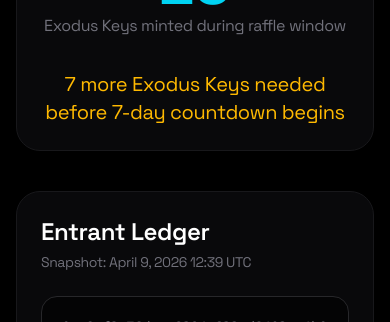
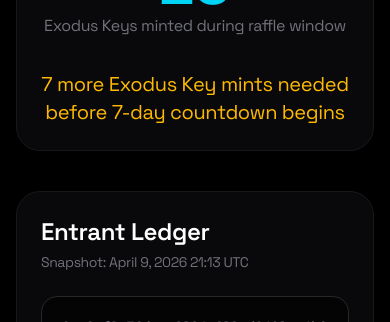
Before and after one commit to GridPhantoms/grid-keys-points, a Next.js app: page /raffle in a window 390 px wide. Shown: the part 720-1042 px from the top of the page. Built offline with nearby package versions, Linux system fonts and the light colour scheme.

Commit message:
Update navigation on all pages + add hamburger menu to raffle tracker

```diff
--- a/app/raffle/page.tsx
+++ b/app/raffle/page.tsx
@@ -9,8 +9,8 @@ export default function RaffleTracker() {
   const [entrants, setEntrants] = useState<any[]>([]);
   const [loading, setLoading] = useState(true);
   const [countdownEnd, setCountdownEnd] = useState<number | null>(null);
-  const [lastSnapshot] = useState("April 9, 2026 12:39 UTC");
-  const [menuOpen, setMenuOpen] = useState(false);   // ← Added for hamburger menu
+  const [lastSnapshot] = useState("April 9, 2026 21:13 UTC");
+  const [menuOpen, setMenuOpen] = useState(false);
 
   useEffect(() => {
     const loadSnapshot = async () => {
@@ -65,7 +65,7 @@ export default function RaffleTracker() {
 
   return (
     <div className="min-h-screen bg-black text-white flex flex-col">
-      {/* FULL NAV WITH HAMBURGER MENU */}
+      {/* Nav with Hamburger Menu */}
       <nav className="border-b border-zinc-900 bg-zinc-950 py-4 sticky top-0 z-50">
         <div className="max-w-7xl mx-auto px-6 flex items-center justify-between">
           <Link href="/" className="font-bold text-2xl tracking-[-1px]">
@@ -137,7 +137,7 @@ export default function RaffleTracker() {
           {totalTickets < 30 ? (
             <div className="mt-8 text-center">
               <p className="text-xl text-amber-400">
-                {30 - totalTickets} more Exodus Keys needed before 7-day countdown begins
+                {30 - totalTickets} more Exodus Key mints needed before 7-day countdown begins
               </p>
             </div>
           ) : (
@@ -182,7 +182,7 @@ export default function RaffleTracker() {
         </div>
       </div>
 
-      {/* Updated Footer */}
+      {/* Footer */}
       <footer className="border-t border-zinc-900 bg-zinc-950 py-10 mt-auto">
         <div className="max-w-7xl mx-auto px-6">
           <div className="flex flex-col md:flex-row justify-center md:justify-between items-center gap-8">
```
